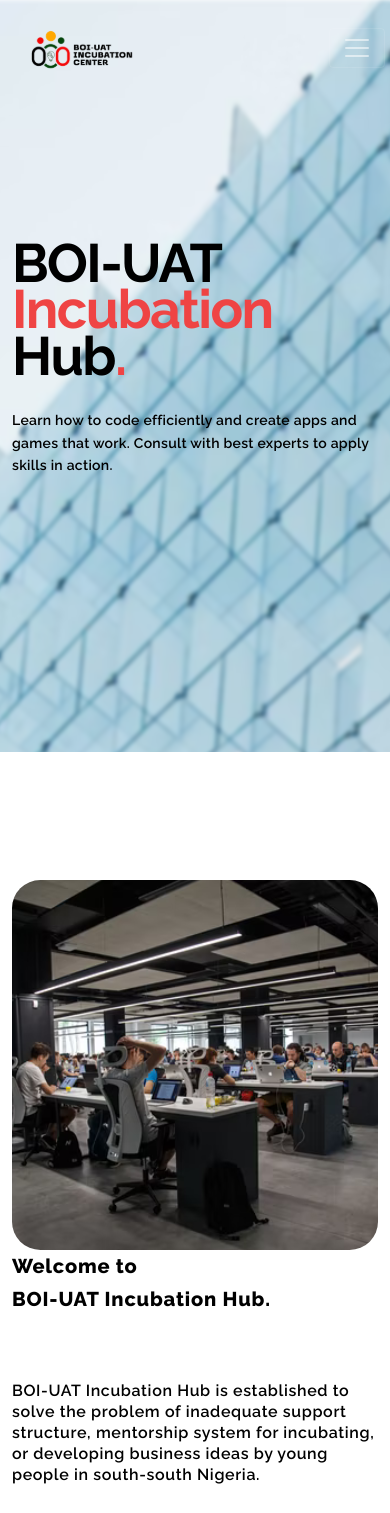
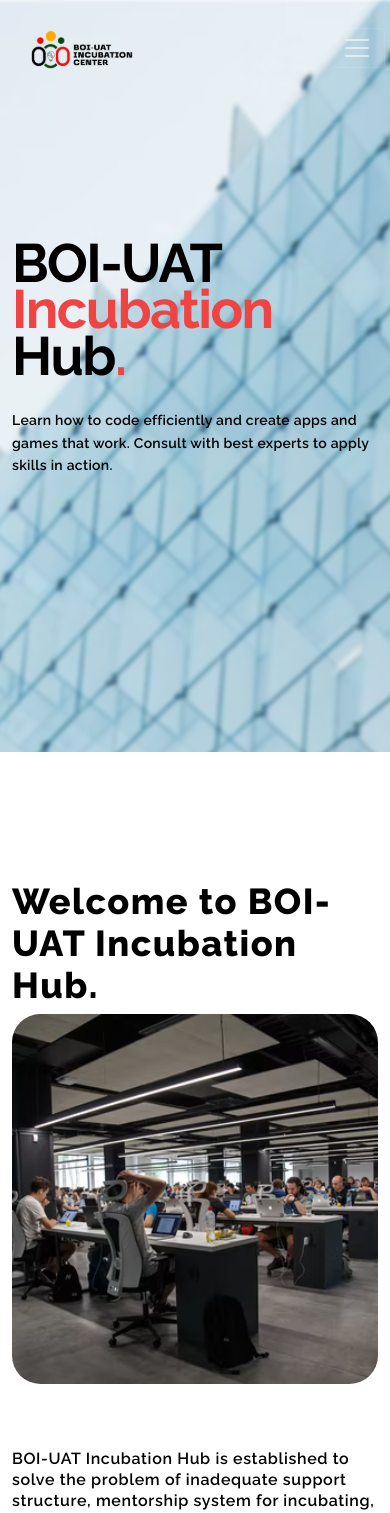
Before and after one commit to Toviarock1/techhub, a React (Create React App) app: page / in a window 390 px wide. Shown: the top 1513 px of the page. Built offline with nearby package versions, Linux system fonts and the light colour scheme.

Commit message:
feat: make home welcome section responsive

```diff
--- a/src/views/Welcome/Welcome.module.css
+++ b/src/views/Welcome/Welcome.module.css
@@ -18,6 +18,17 @@
   color: #000000;
 }
 
+.MobileWelcomeTitle {
+  display: none;
+  font-family: "Raleway";
+  font-style: normal;
+  font-weight: 800;
+  font-size: 36px;
+  line-height: 42px;
+  letter-spacing: 0.04em;
+  color: #000000;
+}
+
 @media screen and (max-width: 640px) {
   .WelcomeTitle {
     font-size: 20px;
@@ -28,3 +39,12 @@
     font-size: 16px;
   }
 }
+
+@media screen and (max-width: 500px) {
+  .MobileWelcomeTitle {
+    display: block;
+  }
+  .WelcomeTitle {
+    display: none;
+  }
+}
--- a/src/views/Welcome/Welcome.tsx
+++ b/src/views/Welcome/Welcome.tsx
@@ -10,7 +10,8 @@
       <Container fluid>
         <div>
           <Row>
-            <Col xs={12} sm={6} className='flex justify-center'>
+            <Col xs={12} sm={6}>
+              <h2 className={classes.MobileWelcomeTitle}>Welcome to BOI-UAT Incubation Hub. </h2>
               <img src={WelcomeImage} alt="Tech hub working space" />
             </Col>
             <Col>
```
